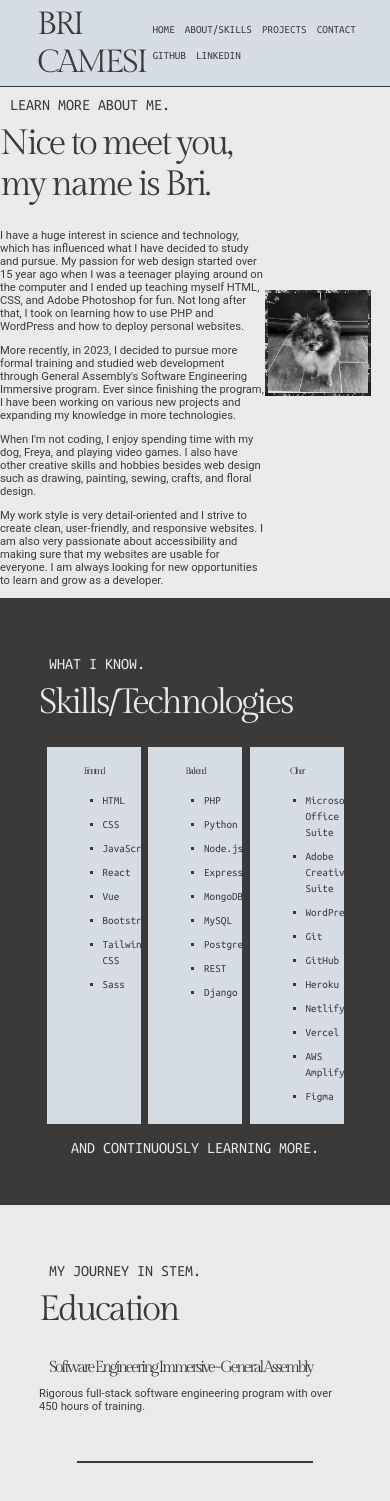
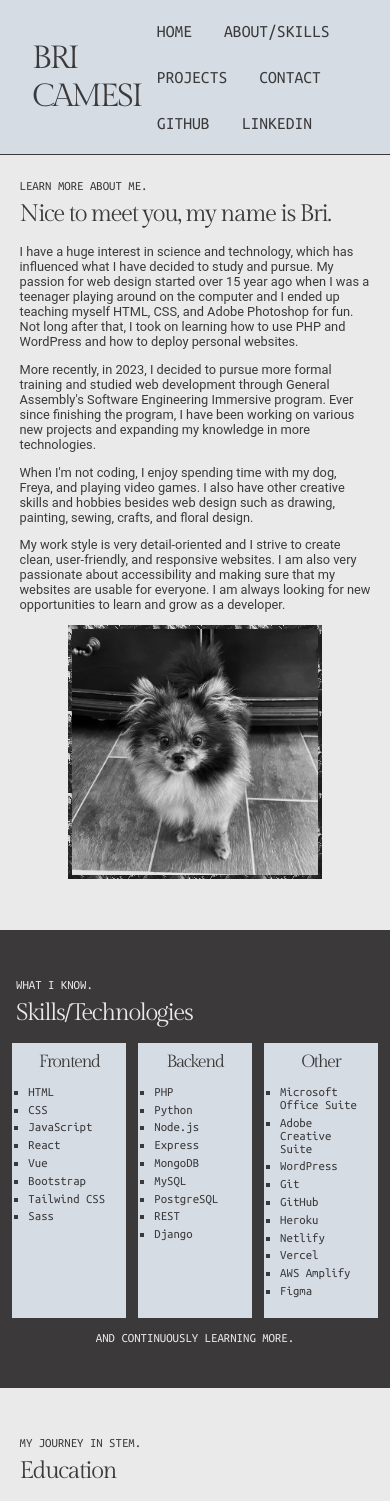
Before and after one commit to freckledspider/portfolio, a React (Create React App) app: page /about in a window 390 px wide. Shown: the top 1501 px of the page. Built offline with nearby package versions, Linux system fonts and the light colour scheme.

Commit message:
mobile media queries

```diff
--- a/src/index.css
+++ b/src/index.css
@@ -17,6 +17,14 @@ body {
   background-attachment: fixed;
   font-family: 'Roboto', sans-serif;
   font-size: 1rem;
+}
+
+@media only screen and (max-width: 600px) {
+
+  body {
+    font-size: 0.8rem;
+  }
+
 }
 
 .link {
@@ -39,11 +47,28 @@ body {
   border-image: url("../src/images/imageborder.jpg") 50 round;
 }
 
+@media only screen and (max-width: 600px) {
+
+  .imgborder {
+    border: 0.3rem solid transparent;
+    border-image: url("../src/images/imageborder.jpg") 50 round;
+  }
+
+}
+
 .featuredimg {
   width: 16rem;
   border: 1px solid #3B393A;
   margin: 0.5rem;
 }
+
+@media only screen and (max-width: 600px) {
+
+    .featuredimg {
+      width: 8rem;
+    }
+
+  }
 
 .mainprojectsimg {
   width: 17rem;
@@ -51,20 +76,52 @@ body {
   margin: 0.5rem;
 }
 
+@media only screen and (max-width: 600px) {
+
+    .mainprojectsimg {
+      width: 8rem;
+    }
+
+  }
+
 .projectsimg {
   width: 33rem;
   border: 1px solid #3B393A;
   margin: 0.5rem;
 }
 
+@media only screen and (max-width: 600px) {
+
+    .projectsimg {
+      width: 16rem;
+    }
+
+  }
+
 .techul {
   list-style-type: square;
   font-family: "Ubuntu Mono", monospace;
 }
 
+@media only screen and (max-width: 600px) {
+
+    .techul {
+      padding-left: 0.2rem;
+    }
+
+  }
+
 .techul li {
   margin: 0.5rem;
 }
+
+@media only screen and (max-width: 600px) {
+
+    .techul li {
+      margin: 0.3rem;
+    }
+
+  }
 
 button {
   background-color: #D5DCE4;
@@ -77,6 +134,15 @@ button {
   transition: 1s;
   margin: 0.5rem;
 }
+
+@media only screen and (max-width: 600px) {
+
+    button {
+      font-size: 0.8rem;
+      padding: 0.3rem;
+    }
+
+  }
 
 button:hover {
   cursor: pointer;
@@ -95,6 +161,15 @@ h1 {
   margin-top: 0;
 }
 
+@media only screen and (max-width: 600px) {
+
+    h1 {
+      font-size: 1.5rem;
+      letter-spacing: -0.09rem;
+    }
+
+  }
+
 .h1gray {
   color: #EAEAEA;
 }
@@ -109,6 +184,15 @@ h2 {
   margin-top: 0;
 }
 
+@media only screen and (max-width: 600px) {
+
+    h2 {
+      font-size: 1.2rem;
+      letter-spacing: -0.09rem;
+    }
+
+  }
+
 h3 {
   font-family: "Ubuntu Mono", monospace;
   font-weight: normal;
@@ -118,6 +202,14 @@ h3 {
   margin-bottom: 0.5rem;
   text-transform: uppercase;
 }
+
+@media only screen and (max-width: 600px) {
+
+    h3 {
+      font-size: 0.8rem;
+    }
+
+  }
 
 .h3center {
   text-align: center;
@@ -133,6 +225,15 @@ h4 {
   margin-top: 0;
   margin-bottom: 0.5rem;
 }
+
+@media only screen and (max-width: 600px) {
+
+    h4 {
+      font-size: 1.1rem;
+      letter-spacing: -0.09rem;
+    }
+
+  }
 
 
 /* ---------------------- Navigation ---------------------- */
@@ -207,6 +308,15 @@ hr {
   margin-bottom: 3rem;
 }
 
+@media only screen and (max-width: 600px) {
+
+    hr {
+     margin-top: 1.5rem;
+     margin-bottom: 1.5rem;
+    }
+
+  }
+
 input, textarea {
   background-color: #EAEAEA;
   border: 1px solid #3B393A;
@@ -236,9 +346,32 @@ input, textarea {
   margin-right: auto;
 }
 
+@media only screen and (max-width: 600px) {
+
+    .about {
+      flex-direction: column;
+      width: 90%;
+      margin-top: 1.5rem;
+      margin-bottom: 1.5rem;
+    }
+
+  }
+
 .aboutimage, .abouttext {
   margin: auto;
 }
+
+@media only screen and (max-width: 600px) {
+
+    .aboutimage {
+      padding-bottom: 1.5rem;
+    }
+
+    .Freya {
+      float: none !important;
+    }
+
+  }
 
 .quote {
   width: 100%;
@@ -270,6 +403,22 @@ input, textarea {
   padding-bottom: 2rem;
 }
 
+@media only screen and (max-width: 600px) {
+
+    .featured, .education, .projects {
+      width: 90%;
+    }
+
+    .featuredcontent {
+      width: 100% !important;
+    }
+
+    .featuredtech, .featuredimages {
+      width: 50%;
+    }
+
+  }
+
 .contact {
   width: 80%;
   margin-left: auto;
@@ -285,11 +434,28 @@ input, textarea {
   margin-right: auto;
 }
 
+@media only screen and (max-width: 600px) {
+
+    .projectcontainer, .formcontainer {
+      flex-direction: column;
+    }
+
+  }
+
 .projectinfo, .contactform, .contactimage {
   margin: auto;
   width: 50%;
   padding: 1rem;
 }
+
+@media only screen and (max-width: 600px) {
+
+    .projectinfo, .contactform, .contactimage {
+      width: 100%;
+      padding: 0;
+    }
+
+  }
 
 .projectimages {
   width: 50%;
@@ -297,6 +463,15 @@ input, textarea {
   padding: 1rem;
   text-align: center;
 }
+
+@media only screen and (max-width: 600px) {
+
+    .projectimages {
+      width: 100%;
+      padding: 0;
+    }
+
+  }
 
 .skillscontainer {
   background-color: #3B393A;
@@ -311,6 +486,18 @@ input, textarea {
   width: 80%;
   margin: auto;
 }
+
+@media only screen and (max-width: 600px) {
+
+    .skills {
+      width: 100%;
+    }
+
+    .skills h3, .skills h1 {
+      padding-left: 1rem;
+    }
+
+  }
 
 .skillslists {
   display: flex;
@@ -336,100 +523,3 @@ input, textarea {
   text-transform: uppercase;
   text-align: center;
 }
-
-
-
-
-/* ---------------------- Media Queries ---------------------- */
-
-@media only screen and (max-width: 600px) {
-
-  body {
-    font-size: 0.7rem;
-  }
-
-  .nav {
-    padding: 5px;
-  }
-
-  .nav a {
-    font-size: 0.7rem;
-    padding: 5px;
-  }
-
-  .headerimg {
-    width: 80%;
-  }
-
-  .imgborder{
-    width: 100px;
-    border: 3px solid transparent;
-    border-image: url("../src/images/imageborder.jpg") 50 round;
-  }
-
-  .App {
-    width: 100%;
-  }
-
-  .header {
-    height: 20rem;
-  }
-
-  .about, .projects {
-    width: 95%;
-    padding: 0px;
-    margin: 0px;
-  }
-
-  .contact {
-    padding: 5px;
-    width: 95%;
-  }
-
-  h2 {
-    font-size: 1rem;
-    padding: 5px;
-    margin: 5px;
-  }
-
-  h3 {
-    font-size: 1rem;
-    padding: 5px;
-    margin: 5px;
-  }
-
-  h4 {
-    font-size: 0.6rem;
-    padding: 5px;
-    margin: 5px;
-  }
-
-  table {
-    width: 100%;
-    padding: 5px;
-  }
-
-  .abouttd {
-    padding: 5px;
-    line-height: 1rem;
-  }
-
-  .projectstd {
-    padding: 2px;
-  }
-
-  .projectdescription {
-    font-size: 0.5rem;
-  }
-
-  ul {
-    font-size: 0.7rem;
-    line-height: 1rem;
-  }
-
-  a {
-    font-size: 0.5rem;
-    padding: 2px;
-  }
-
-  }
--- a/src/pages/About.js
+++ b/src/pages/About.js
@@ -41,7 +41,7 @@ export default function About() {
             src={Freya}
             alt="Freya the pomeranian"
             width="70%"
-            className="imgborder"
+            className="imgborder Freya"
             style={{ float: "right" }}
           />
         </div>
--- a/src/pages/main.js
+++ b/src/pages/main.js
@@ -57,6 +57,7 @@ export default function Main() {
           the app's capabilities.
         </p>
         <div
+        className="featuredcontent"
           style={{
             display: "flex",
             justifyContent: "space-evenly",
@@ -66,7 +67,7 @@ export default function Main() {
             marginRight: "auto",
           }}
         >
-          <div style={{ marginTop: "auto", marginBottom: "auto" }}>
+          <div className="featuredtech" style={{ marginTop: "auto", marginBottom: "auto" }}>
             <h2>Technologies Used:</h2>
             <ul className="techul">
               <li className="techli">React</li>
@@ -93,7 +94,7 @@ export default function Main() {
               </a>
             </p>
           </div>
-          <div>
+          <div className="featuredimages" style={{textAlign: "center"}}>
             <img
               className="featuredimg"
               src={Ff1}
```
